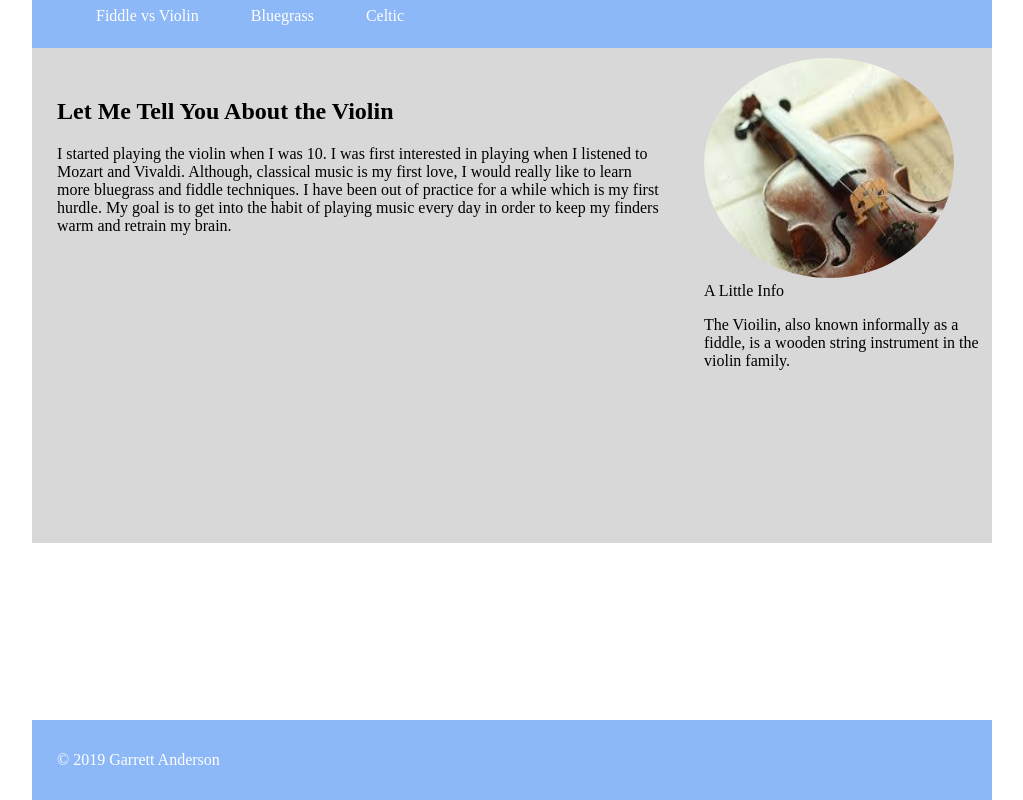
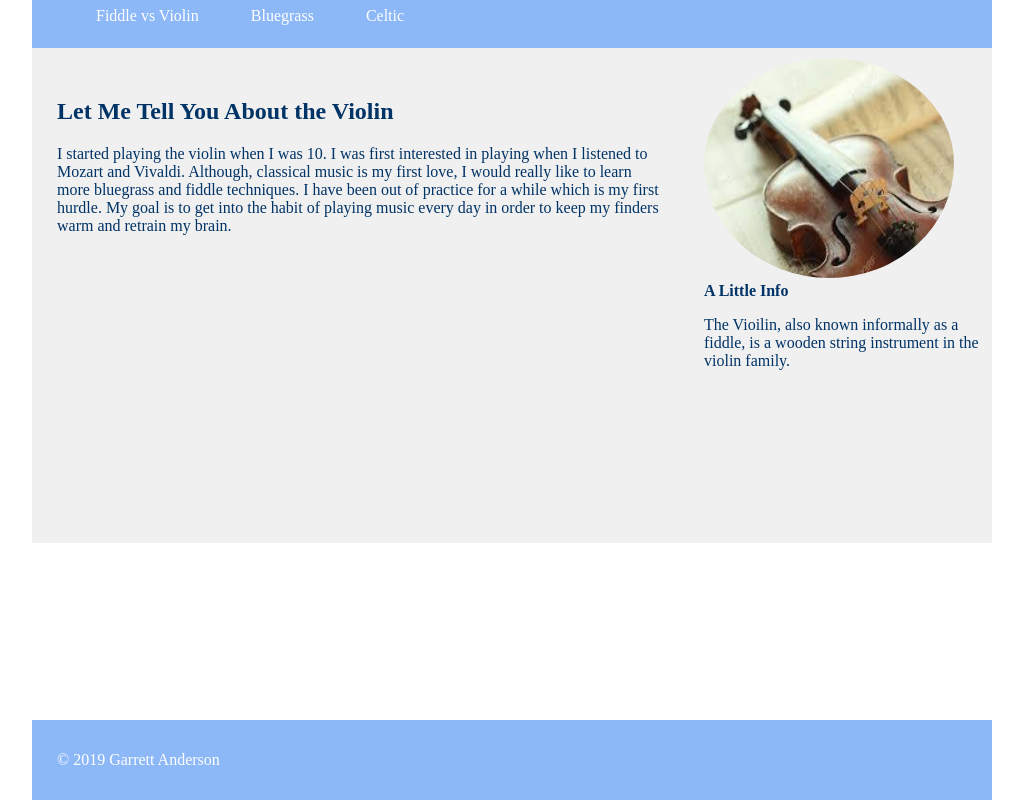
Before and after one commit to GarrettAnderson/my-hobbies, a website: page public/index.html in a window 1280 px wide. Shown: the whole page, without its empty margins (128-1151 px from the left). Drawn offline with Linux system fonts and the light colour scheme.

Commit message:
added styles to change font color of the text in the main content section and the sidebar

```diff
--- a/public/screen.css
+++ b/public/screen.css
@@ -62,7 +62,13 @@ cursor: pointer;
   width: 30%;
   height: 495px;
   float: right;
-  background-color: #D8D8D8
+  background-color: #F0F0F0;
+}
+
+.sidebar header {
+font-size: 16px;
+font-weight: bold;
+color: #003366;
 }
 
 .sidebar img {
@@ -72,20 +78,26 @@ cursor: pointer;
   height: 220px;
 }
 
+.sidebar p {
+  color: #003366;
+}
+
 .mainContent {
   width: 70%;
   height: 495px;
-  background-color: #D8D8D8;
+  background-color: #F0F0F0;
 }
 
 .mainContent h1 {
   margin: 0px 25px;
   padding-top: 50px;
+  color: #003366;
 }
 
 .mainContent p {
   width: 90%;
   margin: 20px 25px;
+  color: #003366;
 }
 
 .footer {
```
